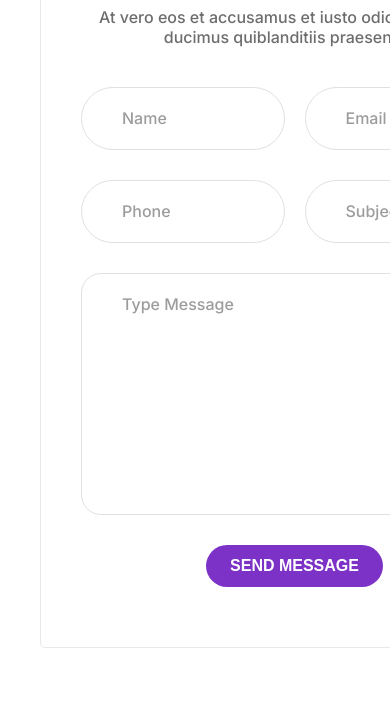
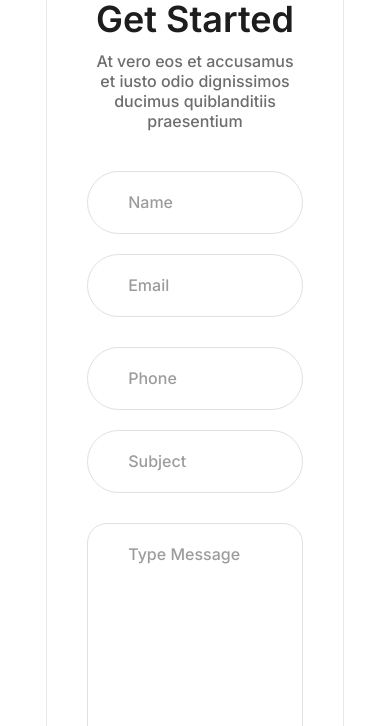
Before and after one commit to Artsrun90/demo-landing, a plain HTML site: page index.html in a window 390 px wide. Shown: the part 9537-10263 px from the top of the page. Drawn offline with Linux system fonts and the light colour scheme; some packages are replaced by stand-ins of ours.

Commit message:
fix: style 2

```diff
--- a/style.css
+++ b/style.css
@@ -1122,3 +1122,12 @@ body {
     justify-content: space-around;
   }
 }
+
+@media screen and (max-width: 530px) {
+  .contact-form {
+    width: 96%;
+  }
+  .center-emails {
+    flex-direction: column;
+  }
+}
```
